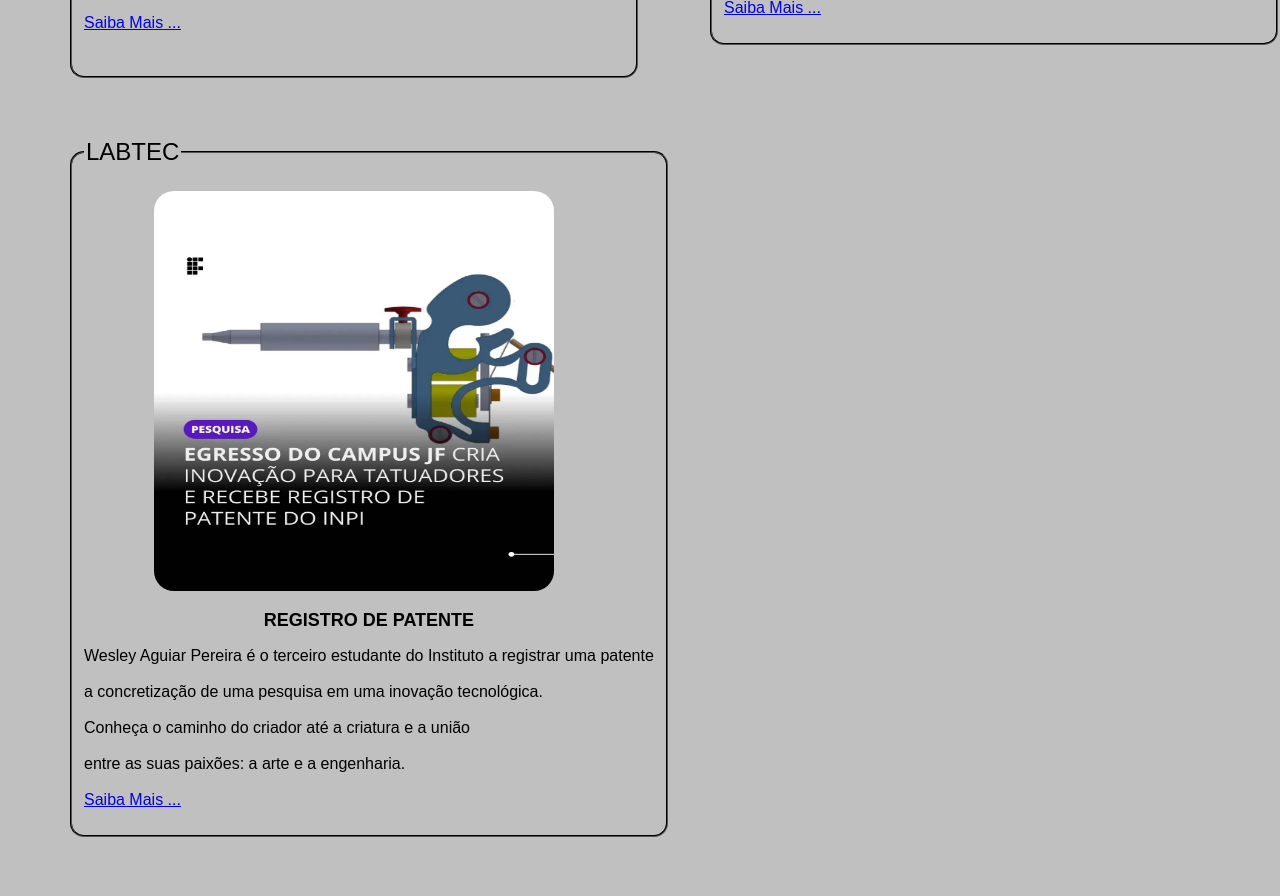
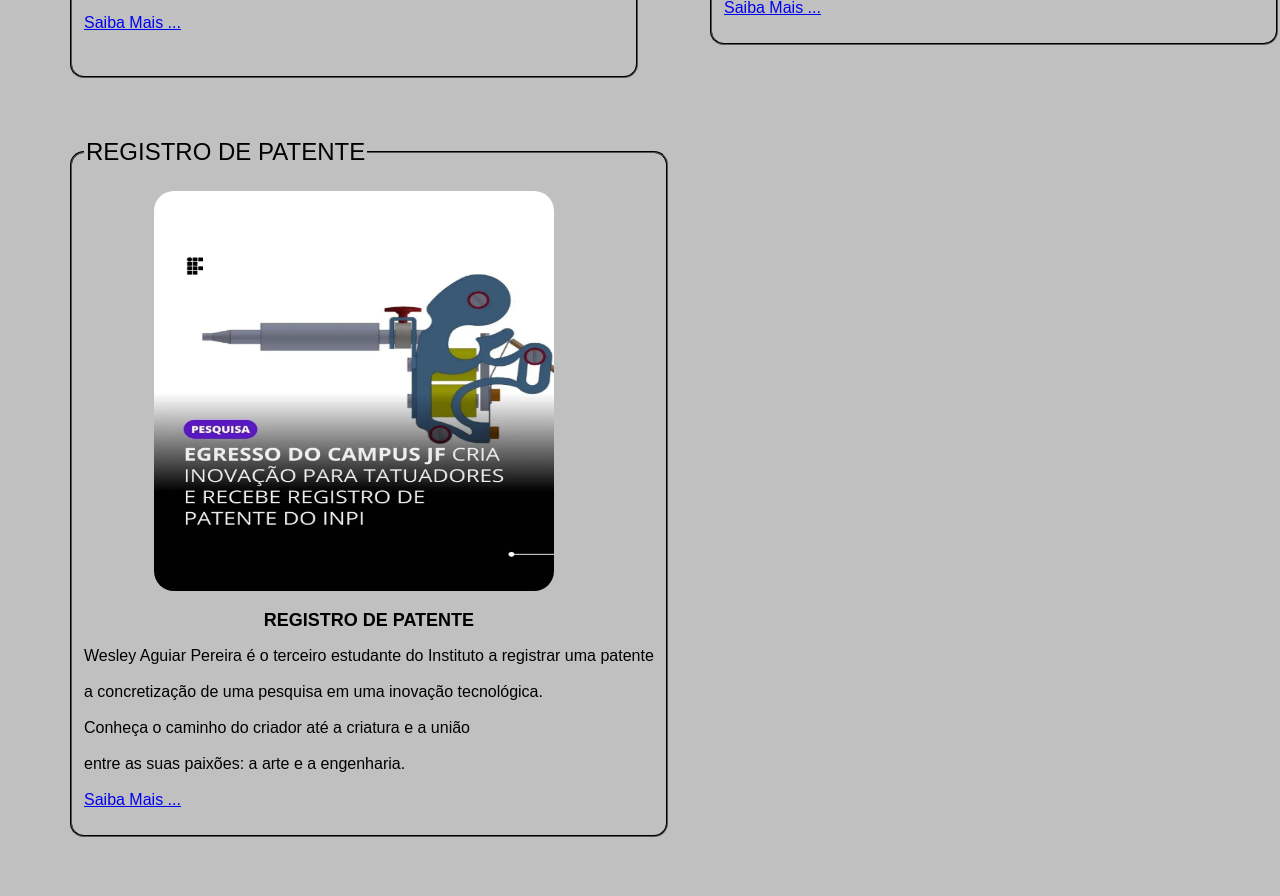
Before and after one commit to djaogador/Dweb-Trabalho, a plain HTML site: page index.html in a window 1280 px wide. Shown: the part 3080-3976 px from the top of the page. Drawn offline with Linux system fonts and the light colour scheme; files whose address does not match are found by name.

Commit message:
Update index.html

```diff
--- a/index.html
+++ b/index.html
@@ -126,7 +126,7 @@
 
         <article>
             <Fieldset>
-                <legend>LABTEC </legend>
+                <legend> REGISTRO DE PATENTE </legend>
 
                 <img src="../public_html/img/tatto.jpeg" alt="">
 
```
